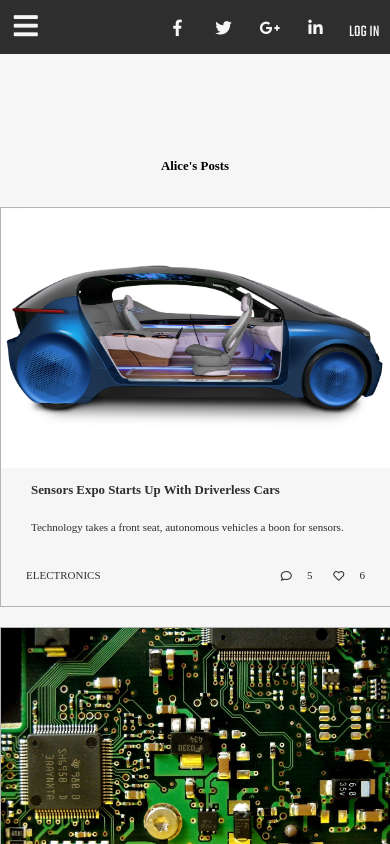
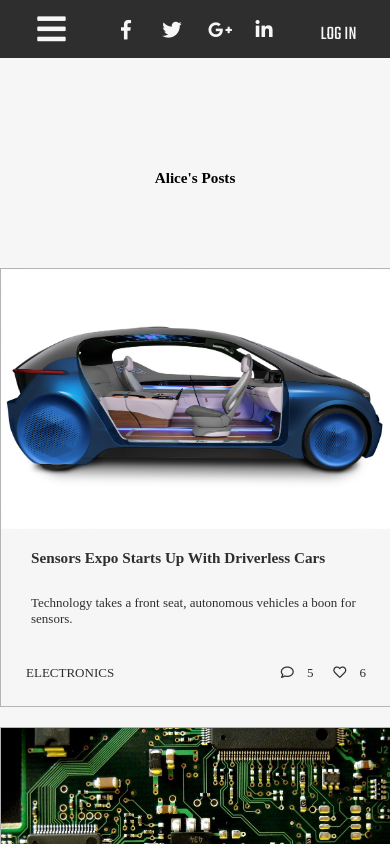
Before and after one commit to Katka44/Blog-App-React-Redux, a React (Create React App) app: page /blog-live/users/Alice in a window 390 px wide. Shown: the top 844 px of the page. Built offline with nearby package versions, Linux system fonts and the light colour scheme.

Commit message:
bigger font, added id to posts

```diff
--- a/src/App.css
+++ b/src/App.css
@@ -32,12 +32,6 @@ body {
 
 @media screen and (max-width: 1150px) {
     body {
-        font-size: 12px;
+        font-size: 13px;
     }
 }
-
-@media screen and (max-width: 850px) {
-    body {
-        font-size: 11px;
-    }
-}
--- a/src/App.js
+++ b/src/App.js
@@ -54,6 +54,7 @@ class App extends Component {
             return <SmallPost
                 key={index}
                 index={index}
+                id={object.id}
                 title={object.title}
                 headline={object.headline}
                 category={object.category}
@@ -168,6 +169,7 @@ class App extends Component {
             ? editPost(
                 {
                     index: index,
+                    id: getPosts(state)[index].id,
                     title: title,
                     category: category,
                     headline: headline,
@@ -185,6 +187,7 @@ class App extends Component {
             )
             : addPost(
                 {
+                    id: state.length,
                     title: title,
                     category: category,
                     headline: headline,
--- a/src/Components/Header.css
+++ b/src/Components/Header.css
@@ -10,18 +10,19 @@ header {
     "left text text right"
     "bottom bottom bottom bottom";
     font-family: var(--header-font);
-
 }
 .menu {
     display: none;
     flex-direction: column;
+    text-align: left;
+    padding-left: 20px;
 }
 .menu a {
     color: var(--main-bg-color);
 }
 .menu a, .menu p, .menu a p {
     cursor: pointer;
-    font-size: 1.3em;
+    font-size: 1.6em;
     padding: 10px 0 10px 0;
     margin: 0;
 }
@@ -59,6 +60,7 @@ header {
 }
 .socialTop i {
     cursor: pointer;
+    align-self: center;
 }
 .avatar {
     grid-area: avatar;
@@ -115,11 +117,19 @@ header {
         display: none;
     }
     header {
-        grid-template-columns: 1fr 2fr 1fr 1fr;
+        grid-template-columns: 1fr 1fr 1fr;
+        grid-template-areas:
+        "nav social avatar"
+        "top top top"
+        "left text right"
+        "bottom bottom bottom";
         padding-top: 10px;
     }
     .socialTop {
         font-size: 1.5em;
+    }
+    .socialTop i {
+        align-self: start;
     }
     .navigation, .socialTop, .avatar {
         margin-bottom: 0;
--- a/src/Components/SmallPost.js
+++ b/src/Components/SmallPost.js
@@ -7,6 +7,7 @@ import "./SmallPost.css";
 const SmallPost = (props) => {
     const {
             index,
+            id,
             title,
             headline,
             category,
@@ -20,7 +21,7 @@ const SmallPost = (props) => {
     const images = importAll(require.context("../assets", false, /.jpg/));
 
     return (
-        <Link className="link" exact to={`/blog-live/posts/${index}`} >
+        <Link className="link" exact to={`/blog-live/posts/${id}`} >
             <img src={images[src]} alt={alt}/>
             <div className="postDiv">
 
@@ -47,6 +48,7 @@ const SmallPost = (props) => {
 
 SmallPost.propTypes = {
     index: PropTypes.number,
+    id: PropTypes.number,
     title: PropTypes.string,
     category: PropTypes.string,
     commentsCount: PropTypes.number,
--- a/src/Components/UserPage.css
+++ b/src/Components/UserPage.css
@@ -6,8 +6,7 @@
     grid-column-gap: 20px;
     grid-template-areas:
     ". addNew"
-    "header header"
-    "left posts";
+    "header header";
     margin-top: 50px;
     margin-bottom: 50px;
 }
@@ -21,9 +20,6 @@
 }
 h3 {
     grid-area: header;
-}
-.posts {
-    grid-area: posts;
 }
 .emptyDiv {
     min-height: 60vh;
--- a/src/Components/UserPage.js
+++ b/src/Components/UserPage.js
@@ -14,6 +14,7 @@ const UserPage = (props) => {
             if (object.author === username) {
                 return <div className="post"><SmallPost
                 key={index}
+                id={object.id}
                 index={index}
                 title={object.title}
                 headline={object.headline}
@@ -38,6 +39,7 @@ const UserPage = (props) => {
 
     return (
         <div className="userPage">
+        <p className="left"></p>
             {((loggedIn !== "null") && (loggedIn === username)) ? <Button
                 className="addNew"
                 isLink="true"
--- a/src/reducers/posts.js
+++ b/src/reducers/posts.js
@@ -9,6 +9,7 @@ const postsReducer = (store = posts, action) => {
         case EDIT_POST:
             const newObject =
                 {
+                    id: action.payload.id,
                     title: action.payload.title,
                     category: action.payload.category,
                     headline: action.payload.headline,
```
Also changed, not shown: src/data.json.
